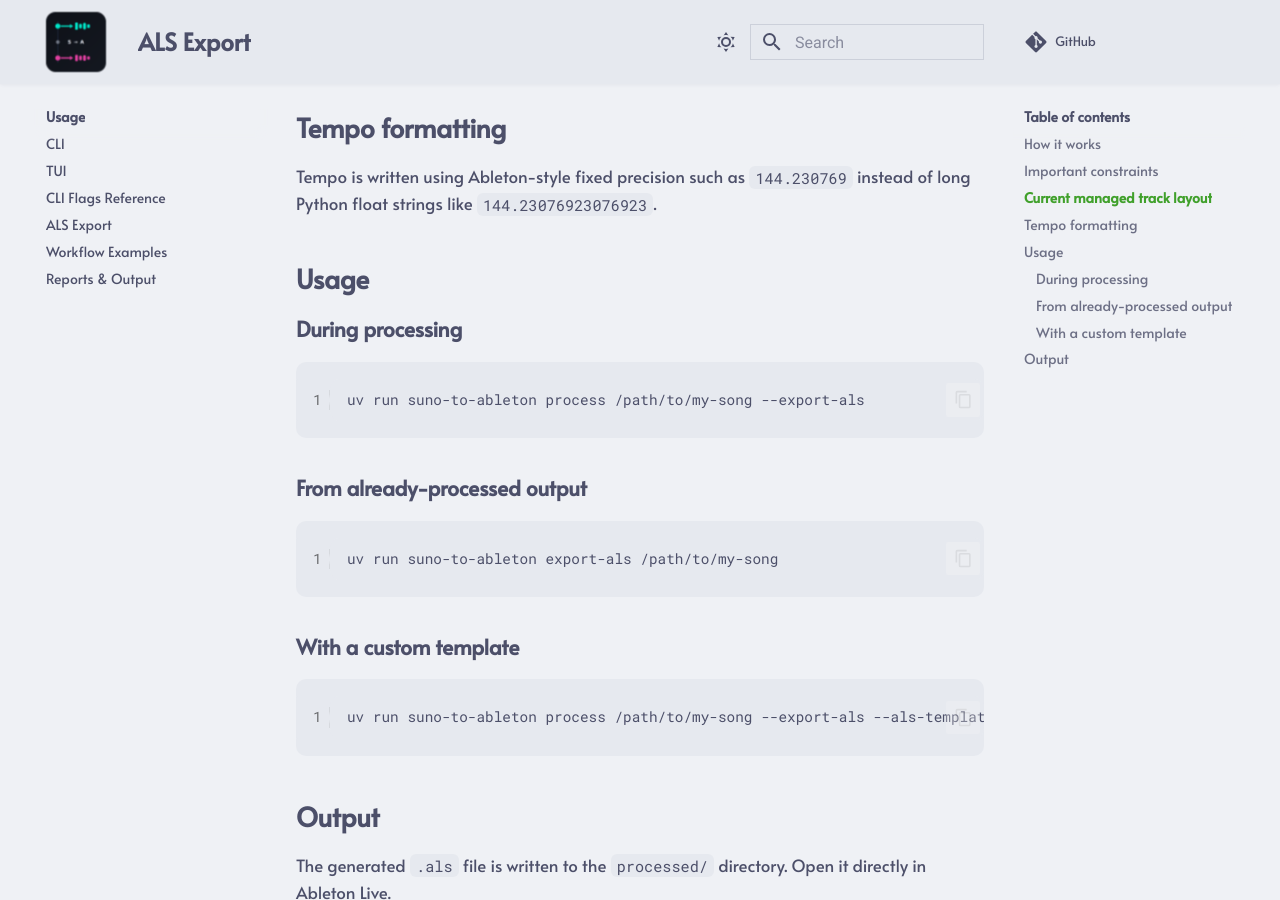
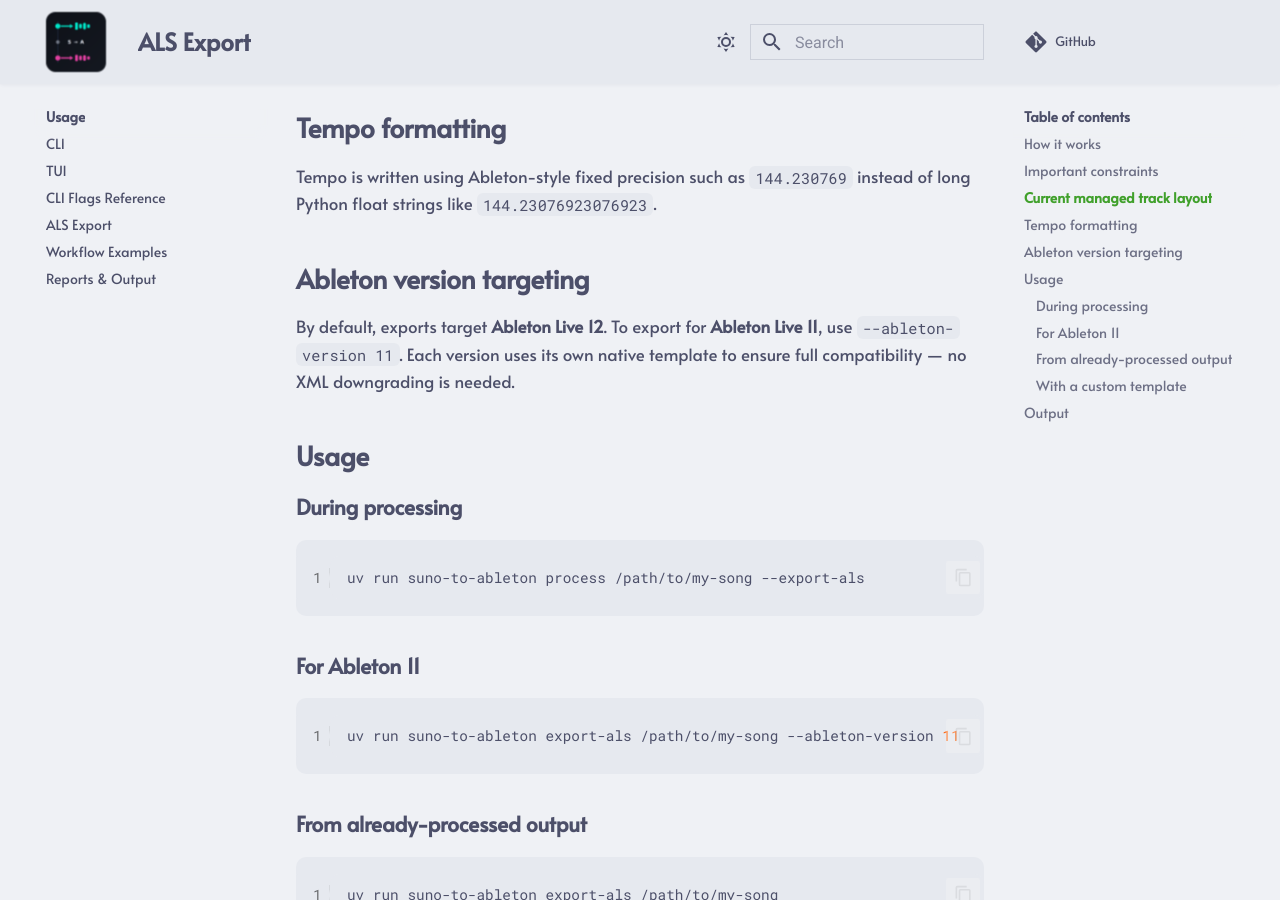
Before and after one commit to steven-ahfu/suno-to-ableton, an MkDocs documentation site: the page built from docs/als-export.md, in a window 1280 px wide and 900 px high, scrolled down 1497 px. Built offline with MkDocs 1.6.1 and Material for MkDocs 9.7.7, drawn with Linux system fonts in a browser that asks for light colours; comment, search, counter and statistics services are not loaded.

Commit message:
Update docs for --ableton-version flag
Co-Authored-By: Claude Opus 4.6 <noreply@anthropic.com>

````diff
--- a/docs/als-export.md
+++ b/docs/als-export.md
@@ -40,12 +40,22 @@ Unused managed tracks are removed from the final export.
 
 Tempo is written using Ableton-style fixed precision such as `144.230769` instead of long Python float strings like `144.23076923076923`.
 
+## Ableton version targeting
+
+By default, exports target **Ableton Live 12**. To export for **Ableton Live 11**, use `--ableton-version 11`. Each version uses its own native template to ensure full compatibility — no XML downgrading is needed.
+
 ## Usage
 
 ### During processing
 
 ```bash
 uv run suno-to-ableton process /path/to/my-song --export-als
+```
+
+### For Ableton 11
+
+```bash
+uv run suno-to-ableton export-als /path/to/my-song --ableton-version 11
 ```
 
 ### From already-processed output
--- a/docs/cli-flags.md
+++ b/docs/cli-flags.md
@@ -34,9 +34,10 @@ None of these run unless you explicitly pass the flag. Use them when the automat
 
 ## Export
 
-| Flag | Description |
-|------|-------------|
-| `--export-als` | Generate Ableton Live Set from processed output |
-| `--als-template` | Path to `Example.als` template (auto-detected if not set) |
+| Flag | Default | Description |
+|------|---------|-------------|
+| `--export-als` | off | Generate Ableton Live Set from processed output |
+| `--als-template` | auto | Path to custom `.als` template (auto-detected if not set) |
+| `--ableton-version` | 12 | Target Ableton Live version (`11` or `12`) |
 
 See [ALS Export](als-export.md) for details on how the export works.
````
